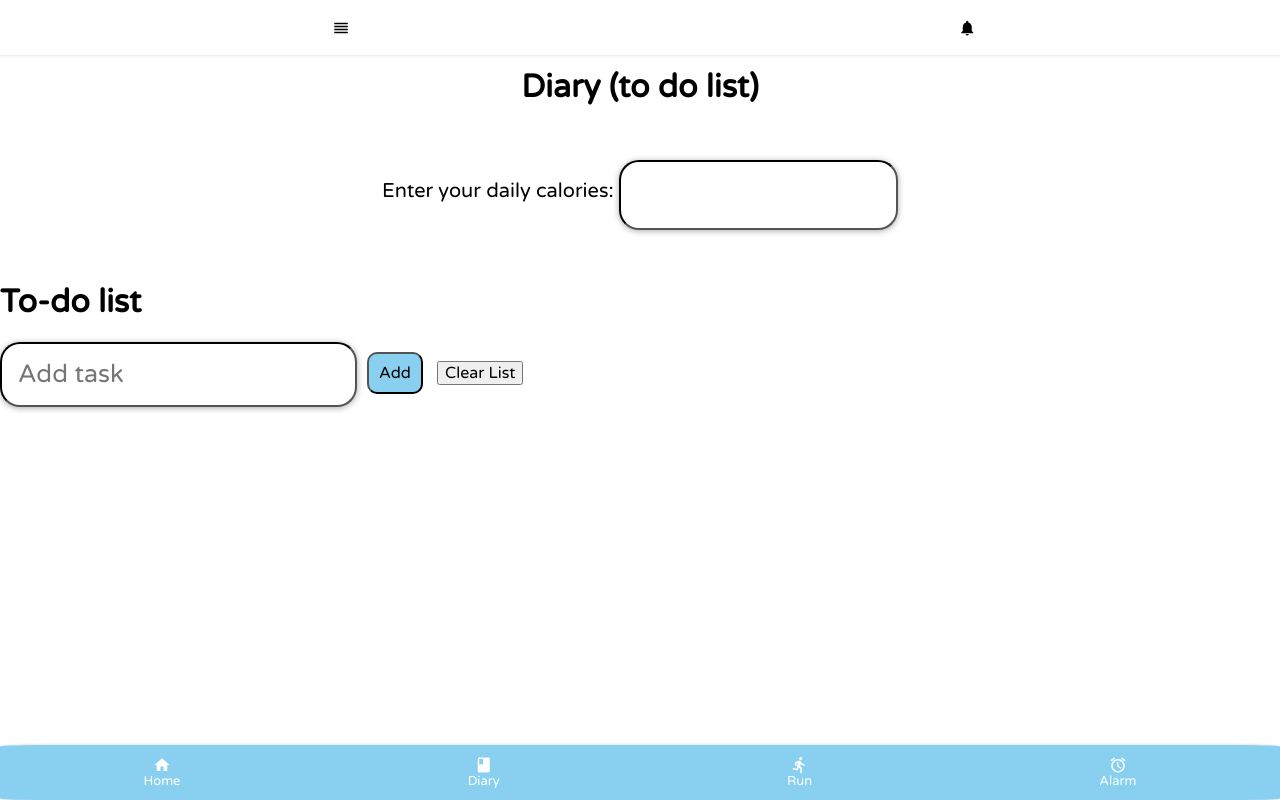
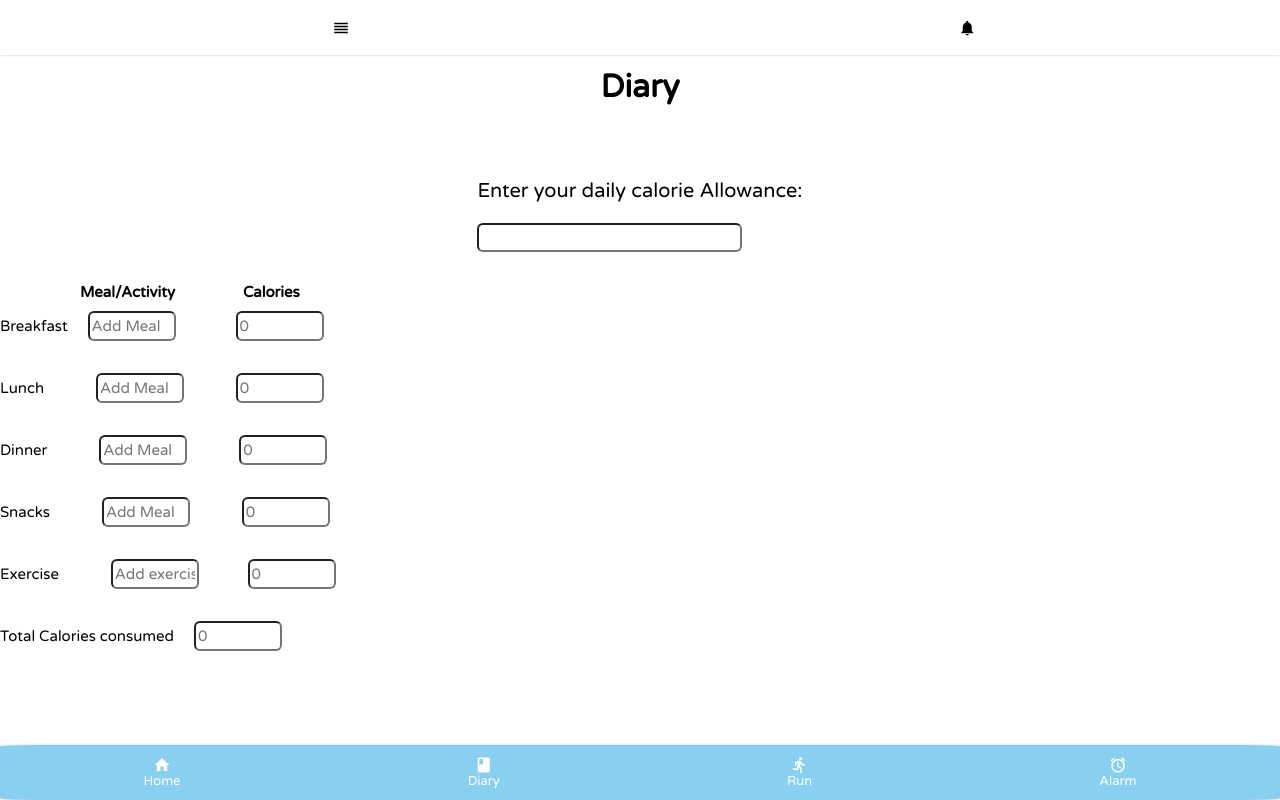
Before and after one commit to zfah01/Fit-, a PHP site: page /diary.html in a window 1280 px wide. Run offline with PHP 8.4, Linux system fonts and the light colour scheme; some libraries are stand-ins or nearby versions.

Commit message:
diary functionality complete, few css touches up needed

```diff
--- a/diary.css
+++ b/diary.css
@@ -8,77 +8,122 @@ html,body {
 }
 
 
+html,body {
+    margin: 0 0 55px 0;
+    font-family: 'Varela Round', sans-serif;
+    user-select: none; /* supported by Chrome and Opera */
+    -webkit-user-select: none; /* Safari */
+    -moz-user-select: none; /* Firefox */
+    -ms-user-select: none; /* Internet Explorer/Edge */
+}
+
 #title{
     padding-top: 3rem;
     font-family: 'Varela Round', sans-serif;
     display: flex;
     justify-content: center;
 }
-#caloriesText{
-    padding-right: 5px;
-}
-#calories{
+#Calories{
     padding: 2rem;
     font-family: 'Varela Round', sans-serif;
     display: flex;
     justify-content: center;
     font-size: 20px;
+
+}
+#dailyCals{
+    border-radius: 6px;
+}
+#otherEntries{
+    font-family: 'Varela Round', sans-serif;
+    font-size:15px;
+    margin-bottom: 2rem;
+    display: block;
+}
+#headings{
+    margin-left: 5rem;
+    font-weight: bold;
+    text-underline: #1c9ad5;
+    font-weight: bold;
+    margin-bottom: 10px;
+}
+#calsHeading{
+    margin-left: 4rem;
 }
 
-form input{
-    margin:0;
-    border-color: black;
-    border-radius: 20px;
-    width: 20%;
-    padding: 1rem;
-    display: inline-block;
-    justify-content: center;
-    font-size: 30px;
-    font-family: 'Varela Round', sans-serif;
-    box-shadow: 0 1px 6px 0 darkgrey;
-    -webkit-box-shadow:0 1px 6px 0 darkgrey;
-    -moz-box-shadow:0 1px 6px 0 darkgrey;
+
+#breakfastText{
+    margin-left: 1rem;
+    border-radius: 6px;
+    width: 10vh;
+    height: 3vh;
+    margin-bottom: 2rem;
 
 }
-
-#myInput{
-    margin: 0;
-    border-color: black;
-    border-radius: 20px;
-    width: auto;
-    padding: 1rem;
-    justify-content: center;
-    font-size: 25px;
-    font-family: 'Varela Round', sans-serif;
-    float: left;
-    box-shadow: 0 1px 6px 0 darkgrey;
-    -webkit-box-shadow:0 1px 6px 0 darkgrey;
-    -moz-box-shadow:0 1px 6px 0 darkgrey;
-
+#breakfastInput{
+    margin-left: 3.5rem;
+    width: 10vh;
+    height: 3vh;
+    border-radius: 6px;
+}
+#lunchText{
+    margin-left: 3rem;
+    border-radius: 6px;
+    width: 10vh;
+    height: 3vh;
+    margin-bottom: 2rem;
+}
+#lunchInput{
+    margin-left: 3rem;
+    width:10vh;
+    height: 3vh;
+    border-radius: 6px;
+}
+#dinnerText{
+    margin-left: 3rem;
+    border-radius: 6px;
+    width: 10vh;
+    height: 3vh;
+    margin-bottom: 2rem;
+}
+#dinnerInput{
+    width:10vh;
+    height: 3vh;
+    margin-left: 3rem;
+    border-radius: 6px;
 
 }
-#add-btn {
-    padding: 10px;
-    margin: 10px;
-    background-color: #89cff0;
-    border-color: black;
-    box-shadow: #444444;
-    border-radius: 10px;
+#snackText{
+    margin-left: 3rem;
+    border-radius: 6px;
+    width: 10vh;
+    height: 3vh;
+    margin-bottom: 2rem;
+}
+#snackInput{
+    margin-left: 3rem;
+    width:10vh;
+    height: 3vh;
+    border-radius: 6px;
 
 }
-#add-btn:hover{
-    background-color:black;
-    font-weight: bolder;
-    color: #89cff0;
-    transition: 0.4s;
+#ExerciseText{
+    margin-left:3rem;
+    border-radius: 6px;
+    width: 10vh;
+    height: 3vh;
+    margin-bottom: 1rem;
 }
-
-.checked{
-    text-decoration: line-through;
-
+#exerciseInput{
+    margin-bottom: 2rem;
+    margin-left: 2.8rem;
+    width: 10vh;
+    height: 3vh;
+    border-radius: 6px;
 }
-.element-list{
-    padding: 20px;
-    margin: 20px;
-    font-size: 30px;
+#totCals{
+    height: 3vh;
+    margin-left: 1rem;
+    width: 10vh;
+    border-radius: 6px;
 }
--- a/diary.html
+++ b/diary.html
@@ -1,5 +1,5 @@
 <!DOCTYPE html>
-<html lang="en" xmlns="http://www.w3.org/1999/html">
+<html lang="en">
 <head>
     <meta charset="UTF-8">
     <meta name="viewport" content="width=device-width, initial-scale=1, minimum-scale=1, maximum-scale=1, user-scalable=0", shrink-to-fit=no" />
@@ -9,66 +9,72 @@
     <link rel="apple-touch-icon" sizes="128x128" href="img/icon101.png">
     <link rel="icon" sizes="192x192" href="img/icon101.png">
     <script src="https://code.jquery.com/jquery-1.10.2.js"></script>
-   <link rel="stylesheet" href="diary.css" >
 
-
-
-
+    <link rel="stylesheet" href="diary.css">
 </head>
 <body>
-
-
 
 <div id="nav-placeholder">
 
 </div>
 <header id="title">
     <h1>
-        Diary (to do list)
+        Diary
     </h1>
 </header>
+<div id="Calories">
+    <form>
+        <p id="caloriesText">
+            Enter your daily calorie Allowance:
+        </p>
+        <input type="number" class="calorieInput" id="dailyCals">
+    </form>
+</div>
+<div id="otherEntries">
+    <form>
 
-<form id="calories">
-   <p id="caloriesText">
-       Enter your daily calories:
-   </p>
-    <input type="number" class="calorieInput">
-</form>
+        <div id="headings">
+            <label id="Meal/Activity">Meal/Activity</label>
+            <label id="calsHeading">Calories</label>
+        </div>
 
+        <div id="breakfast">
+            <label for="Breakfast">Breakfast</label>
+            <input type="text" id="breakfastText" placeholder="Add Meal">
+            <input onblur="getTotalCals()" type="text" id="breakfastInput" name="cals" placeholder="0">
+        </div>
+        <div id="Lunch">
+            <lable for="Lunch">Lunch</lable>
+            <input type="text" id="lunchText" placeholder="Add Meal">
+            <input onblur="getTotalCals()" type="text" id="lunchInput" name="cals" placeholder="0">
+        </div>
+        <div id="Dinner">
+            <label for="Dinner">Dinner</label>
+            <input type="text" id="dinnerText" placeholder="Add Meal">
+            <input onblur="getTotalCals()" type="text" id="dinnerInput" name="cals" placeholder="0">
+        </div>
+        <div id="Snacks">
+            <label for="Snacks">Snacks</label>
+            <input type="text" id="snackText" placeholder="Add Meal">
+            <input onblur="getTotalCals()" type="text" id="snackInput" name="cals" placeholder="0">
+        </div>
+        <div id="Exercise">
+            <label for="Exercise">Exercise</label>
+            <input type="text" id="ExerciseText" placeholder="Add exercise/meal">
+            <input onblur="getTotalCals()" type="text" id="exerciseInput" name="cals" placeholder="0">
+        </div>
 
+        <div id="totalCalories">
+            <lable for="totalCalories">Total Calories consumed</lable>
+            <input type="text" id="totCals" name="total" placeholder="0">
+        </div>
+    </form>
+</div>
+<p id="message">
+<h3>
 
-
-
-<div class="container">
-    <h1>To-do list</h1>
-
-    <div class="myDIV">
-        <input type="text" id="myInput" placeholder="Add task">
-        <button type="submit" id="add-btn" onclick="newElement()" >Add</button>
-        <button type="submit" id="clear-btn" onclick="clearList()" >Clear List</button>
-
-    </div>
-
-
-    <div class="element-list">
-        <ul id="myUL">
-
-
-
-
-        </ul>
-    </div>
-
-</div>
-
-
-
-
-
-
-
-
-<script src="diaryTest.js"></script>
+</h3>
+</p>
 
 <script>
     $(function(){
@@ -76,9 +82,11 @@
     });
 </script>
 
+
 <script src="model.js"></script>
 <script src="view.js"></script>
 <script src="controller.js"></script>
+<script src="diary.js"></script>
 
 </body>
 </html>
--- a/diary.js
+++ b/diary.js
@@ -14,7 +14,7 @@ function getTotalCals(){
     for(let i=0; i<arr.length; i++){
         if(parseInt(arr[i].value)){
             totCals+=parseInt(arr[i].value);
-            totCals-=parseInt(exerciseCals.value)
+           // totCals-=parseInt(exerciseCals.value)
         }
         document.getElementById("totCals").value=totCals;
 
```
Also changed, not shown: index.html (+64 -2 lines).
